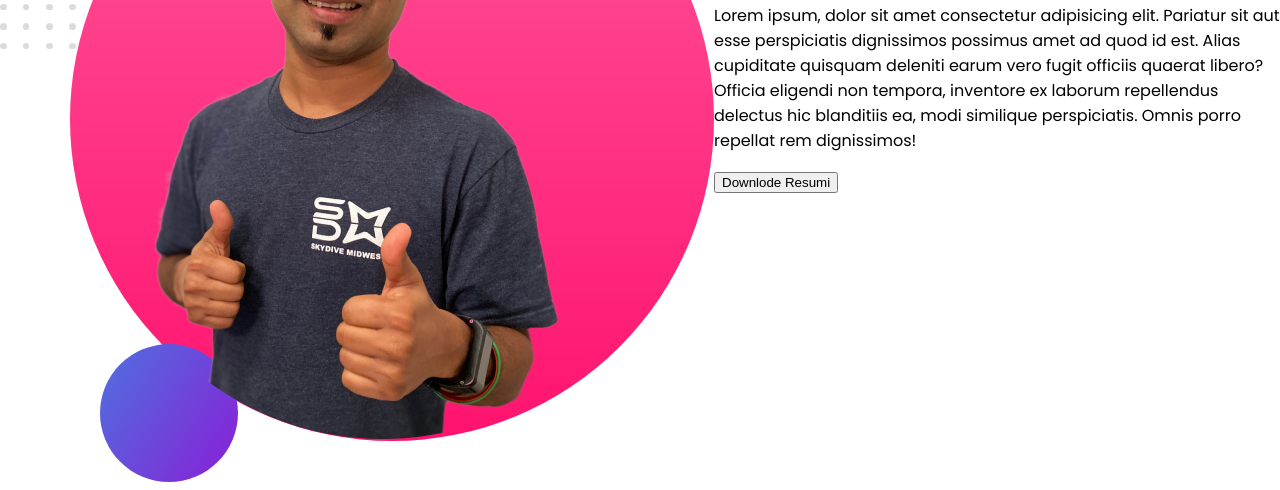
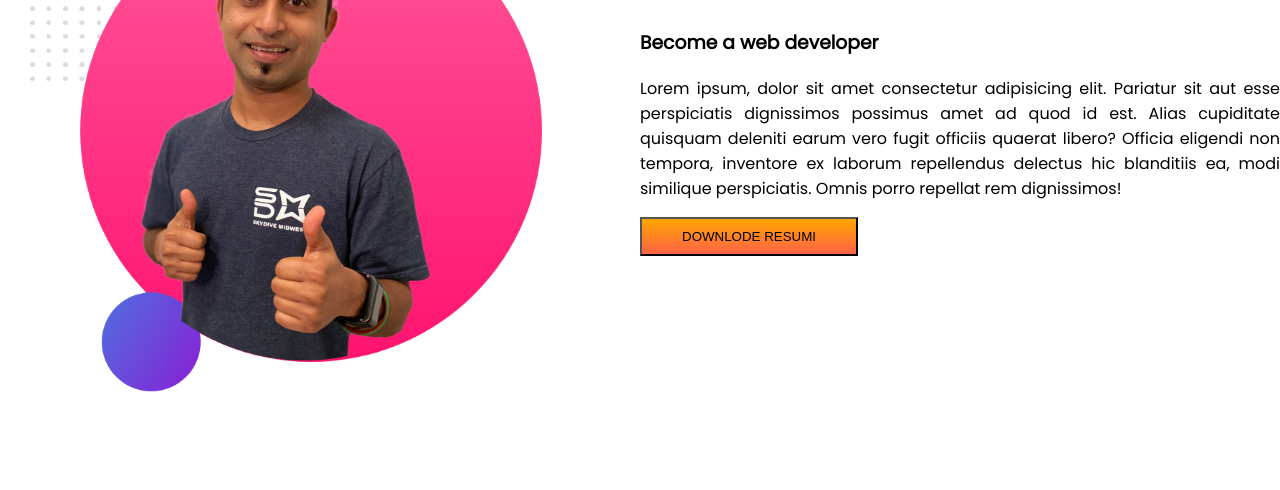
Before and after one commit to codewithshuvo/developer-protfolio, a plain HTML site: page index.html in a window 1280 px wide. Shown: the part 730-1220 px from the top of the page. Drawn offline with Linux system fonts and the light colour scheme.

Commit message:
add coding

```diff
--- a/index.html
+++ b/index.html
@@ -27,20 +27,18 @@
         <div class="bt"> <img src="jhankar.png" alt=""></div>
 
     </section>
-    <section class="sci">
-        <div>
+    <section>
+        <div class="bt">
             <img src="jhankar2.png" alt="">
         </div>
-        <div>
+        <div class="bwt">
             <h1>Dream Big</h1>
             <h3>Become a web developer</h3>
             <p>Lorem ipsum, dolor sit amet consectetur adipisicing elit. Pariatur sit aut esse perspiciatis dignissimos
                 possimus amet ad quod id est. Alias cupiditate quisquam deleniti earum vero fugit officiis quaerat
                 libero? Officia eligendi non tempora, inventore ex laborum repellendus delectus hic blanditiis ea, modi
                 similique perspiciatis. Omnis porro repellat rem dignissimos!</p>
-            <button>Downlode Resumi
-
-            </button>
+            <button class="bt2">Downlode Resumi</button>
         </div>
     </section>
 
--- a/style.css
+++ b/style.css
@@ -16,13 +16,19 @@ h1{
 }
 section{
     display: flex;
+    height: 600px;
+    weight: 1000px;
+}
+.bwt{
+    width: 50%;
 }
 .bt{
     width: 50%;
     padding-top: 30px;
 }
 .bt img{
-    width: 90%;
+    width: 80%;
+    padding-left: 30px;
 }
 .sci{
     padding-top: 100px;
@@ -31,3 +37,6 @@ section{
     background-image: url(top-banner.png);
     background-repeat: no-repeat;
 }
+p{
+    text-align: justify;
+}
```
